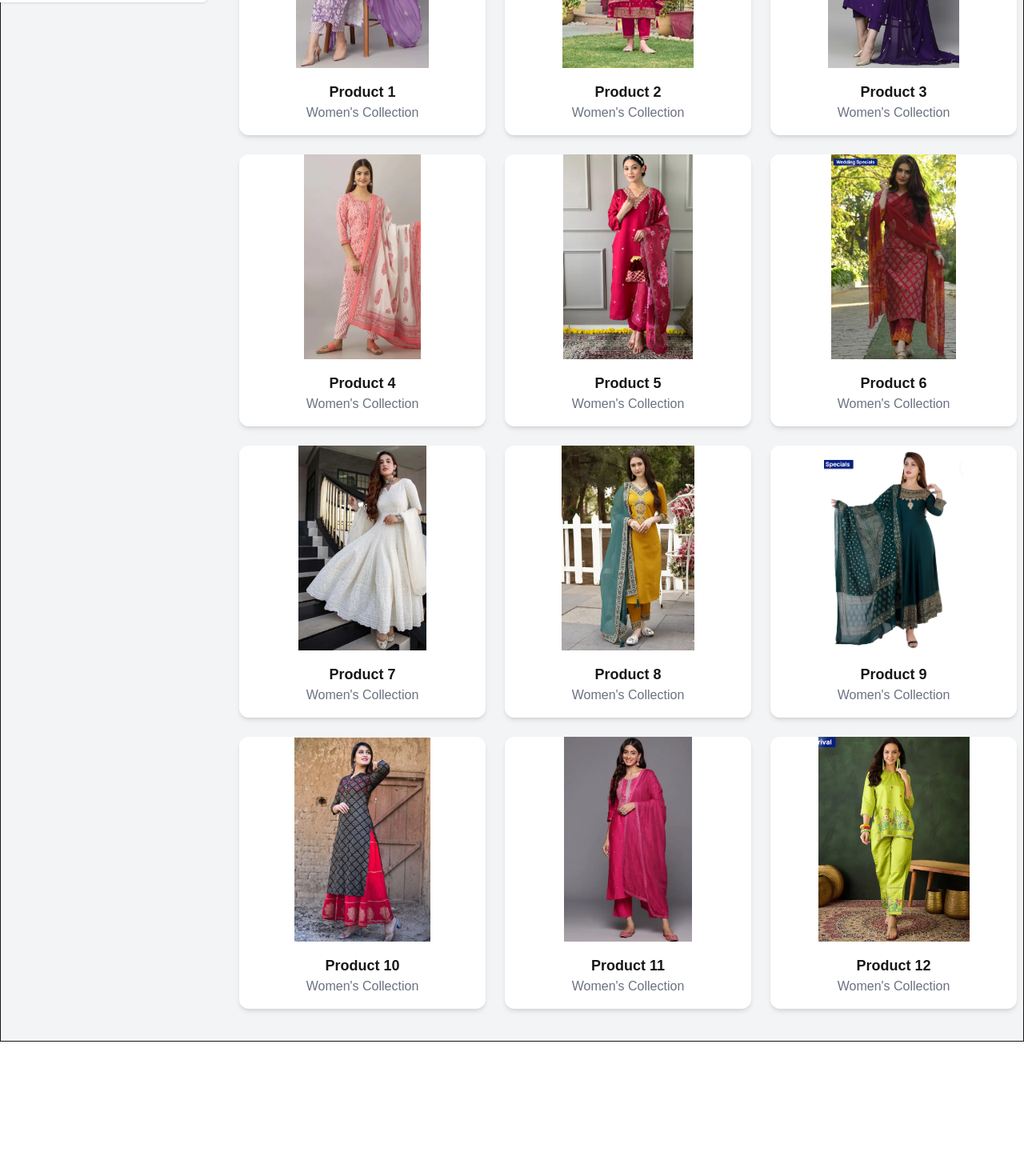
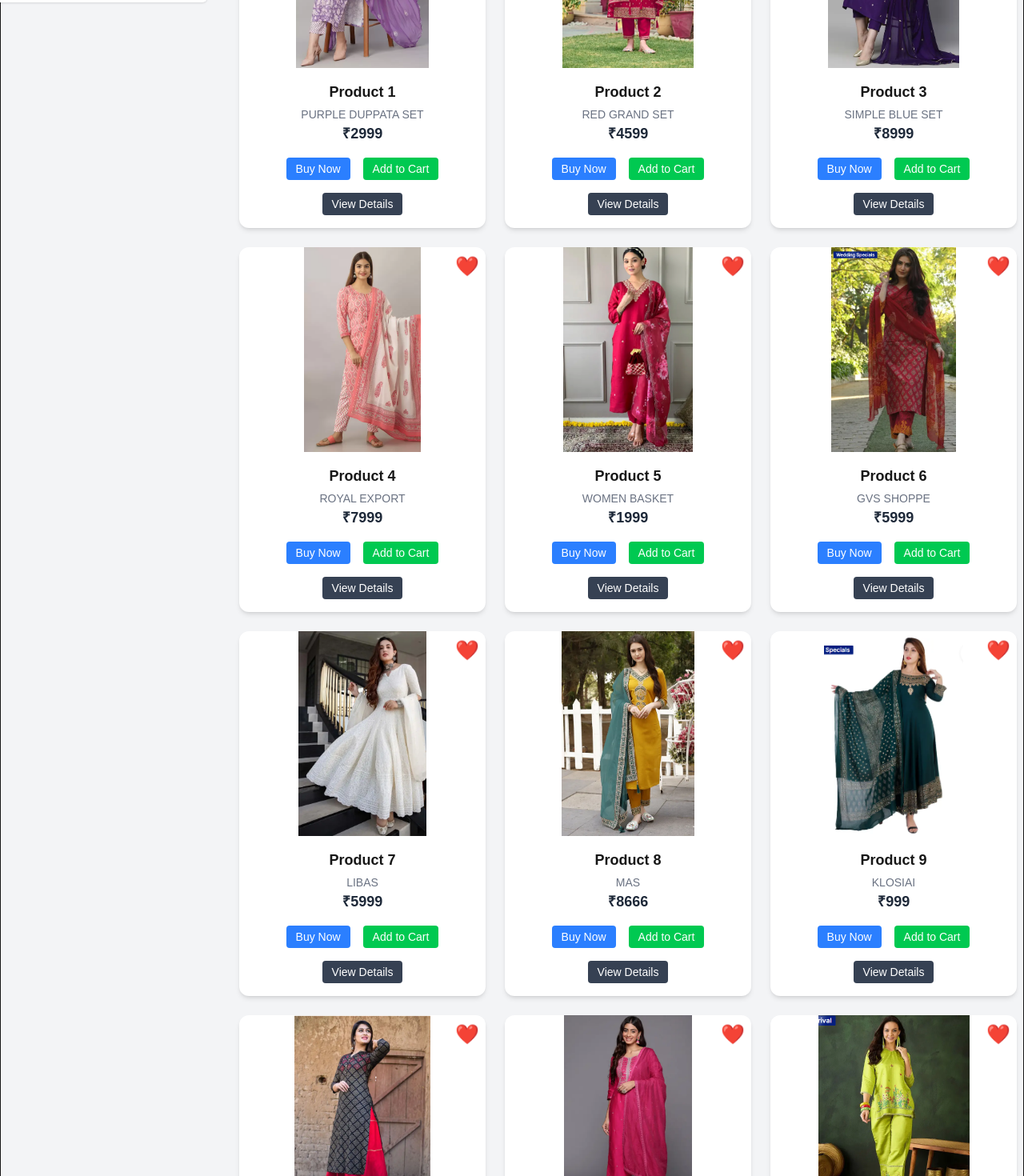
Before and after one commit to MonikaDevHJ/Kushis_Styles, a Next.js app: page /womens in a window 1280 px wide. Shown: the part 300-1770 px from the top of the page at 80% size. Before the commit the page ends 1602 px from the top, so only its background shows below. Built offline with nearby package versions, Linux system fonts and the light colour scheme.

Commit message:
womes page kurta set is done

```diff
--- a/app/womens/page.tsx
+++ b/app/womens/page.tsx
@@ -9,18 +9,18 @@ const WomenPAge = () => {
   const [selectsize, setSelectsize] = useState("all")
 
   const product = [
-    { id: 1, image: "/assets/Kurta1.png" },
-    { id: 2, image: "/assets/kurta2.jpg" },
-    { id: 3, image: "/assets/kurta3.png" },
-    { id: 4, image: "/assets/kurta4.png" },
-    { id: 5, image: "/assets/kurta5.png" },
-    { id: 6, image: "/assets/kurta6.png" },
-    { id: 7, image: "/assets/kurta7.png" },
-    { id: 8, image: "/assets/kurta8.png" },
-    { id: 9, image: "/assets/kurta9.png" },
-    { id: 10, image: "/assets/kurta10.png" },
-    { id: 11, image: "/assets/kurta11.png" },
-    { id: 12, image: "/assets/kurta12.png" },
+    { id: 1, image: "/assets/Kurta1.png", title: "PURPLE DUPPATA SET", price: 2999 },
+    { id: 2, image: "/assets/kurta2.jpg", title: "RED GRAND SET", price: 4599 },
+    { id: 3, image: "/assets/kurta3.png", title: "SIMPLE BLUE SET", price: 8999 },
+    { id: 4, image: "/assets/kurta4.png", title: "ROYAL EXPORT", price: 7999 },
+    { id: 5, image: "/assets/kurta5.png", title: "WOMEN BASKET", price: 1999 },
+    { id: 6, image: "/assets/kurta6.png", title: "GVS SHOPPE", price: 5999 },
+    { id: 7, image: "/assets/kurta7.png", title: "LIBAS", price: 5999 },
+    { id: 8, image: "/assets/kurta8.png", title: "MAS", price: 8666 },
+    { id: 9, image: "/assets/kurta9.png", title: "KLOSIAI", price: 999 },
+    { id: 10, image: "/assets/kurta10.png", title: "DISHA FASHION", price: 1999 },
+    { id: 11, image: "/assets/kurta11.png", title: "GORISKSI", price: 2999 },
+    { id: 12, image: "/assets/kurta12.png", title: "ZZZ COLECTION", price: 6999 },
 
 
 
@@ -66,15 +66,30 @@ const WomenPAge = () => {
               key={product.id}
               className="bg-white rounded-xl shadow-md hover:shadow-xl transition-all duration-300 overflow-hidden"
             >
+              <div className="relative">
                 <img
                   src={product.image}
                   alt={`Product ${product.id}`}
                   className="w-full h-64 object-contain"
                 />
+                <button className="absolute top-2 right-2 text-red-400 text-2xl z-10">
+                  ❤️
+                </button>
+              </div>
               <div className="p-4 text-center">
-              <h3 className="text-lg font-semibold">Product {product.id}</h3>
-              <p className="text-gray-500">Women's Collection</p>
+                <h3 className="text-lg font-semibold mb-1">Product {product.id}</h3>
+                <p className="text-gray-500 text-sm">{product.title}</p>
+                <p className="text-gray-800 font-semibold mb-3 text-lg">₹{product.price}</p>
+
+                {/* Buttons */}
+                <div className=" mt-4  flex flex-wrap gap-4 justify-center">
+                  <button className="bg-blue-500 text-white text-sm px-3 py-1 rounded hover:bg-blue-600 transition">Buy Now</button>
+                  <button className="bg-green-500 text-white text-sm px-3 py-1 rounded hover:bg-green-600 transition">Add to Cart</button>
+                  <button className="bg-gray-700 text-white text-sm px-3 py-1 rounded hover:bg-gray-800 transition">View Details</button>
                 </div>
+              </div>
+
+
             </div>
           ))}
         </div>
```
Lines whose indentation alone changed are shown as unchanged.
